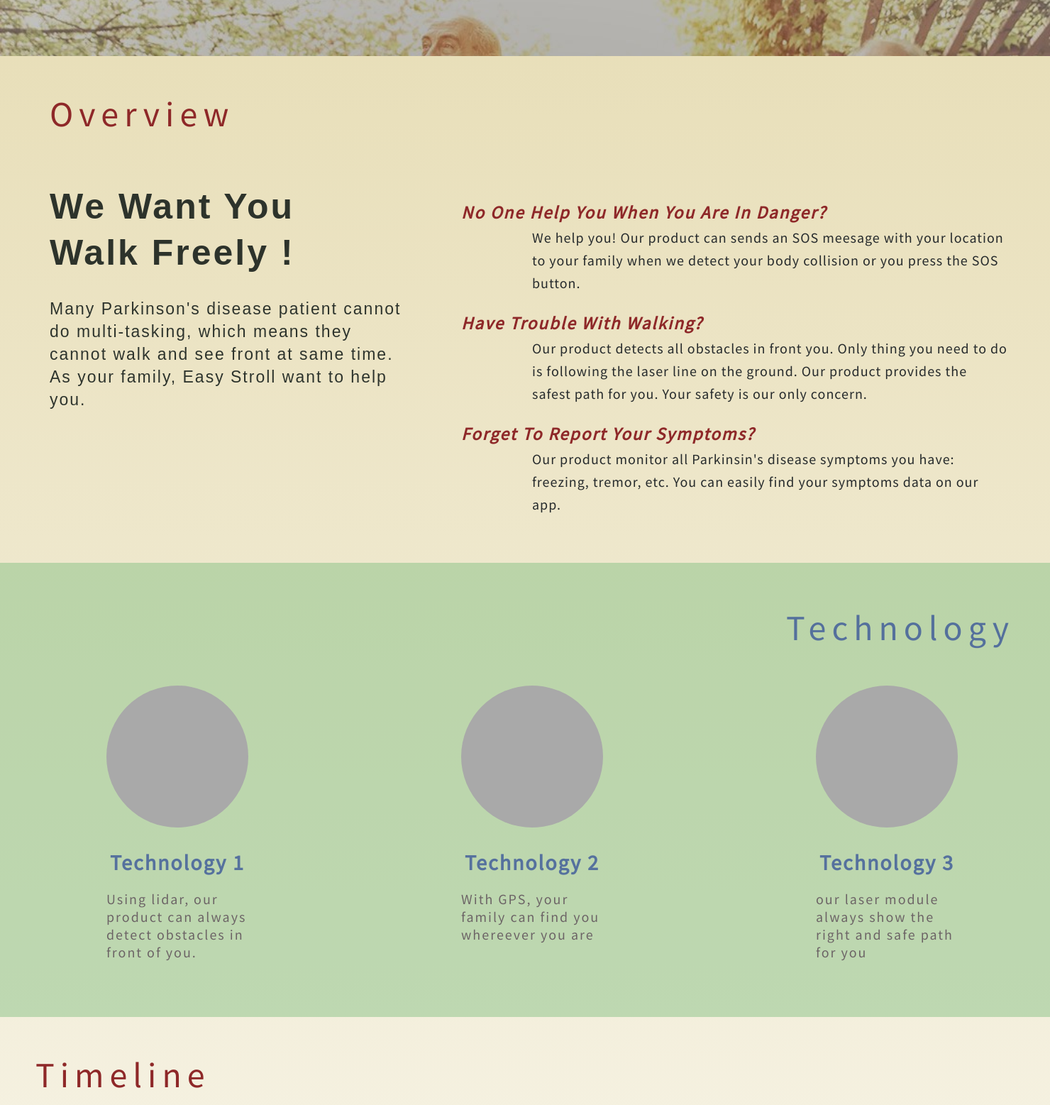
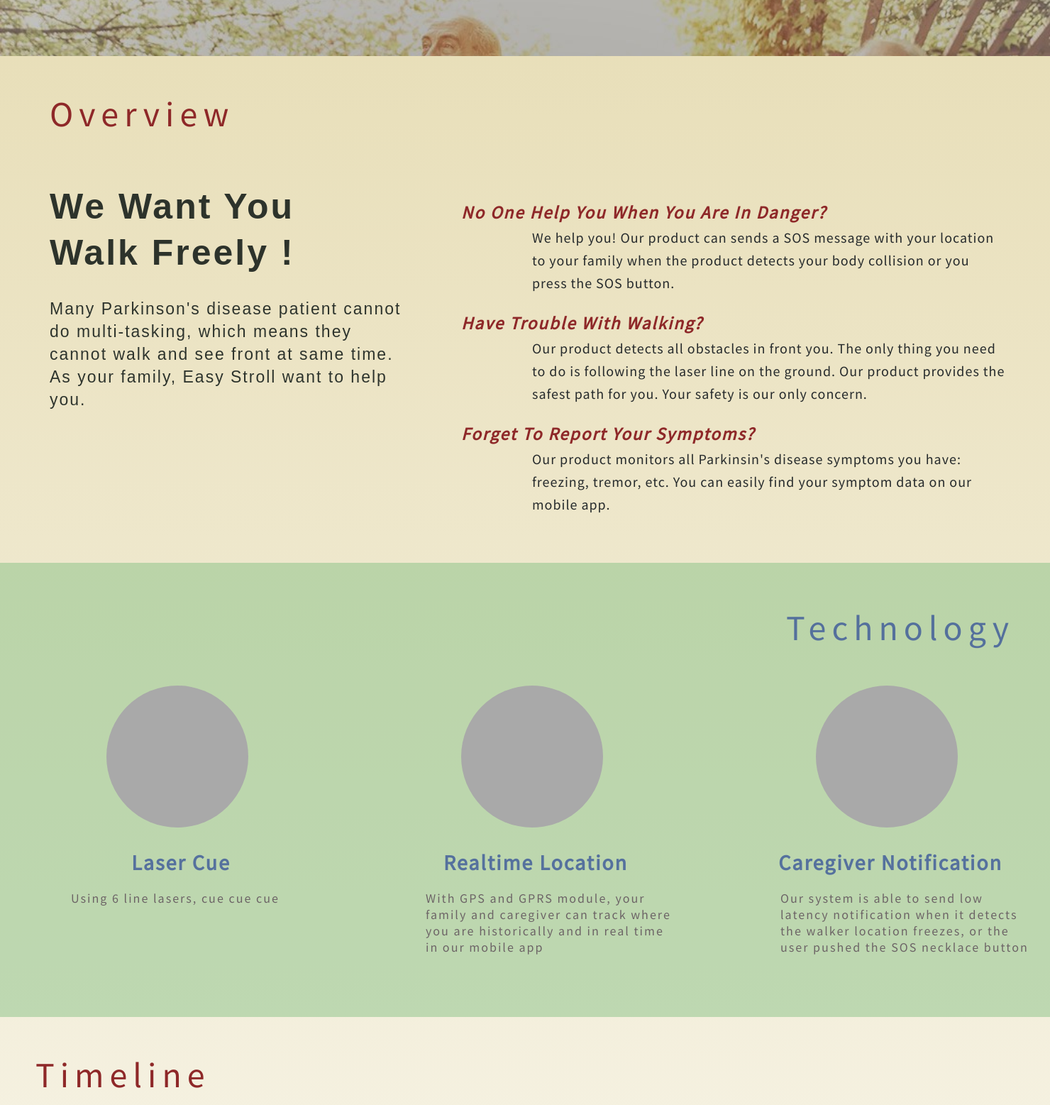
Before and after one commit to shirley737/website, a PHP site: page / in a window 1480 px wide. Shown: the part 1029-2586 px from the top of the page at 71% size. Run offline with PHP 8.4, Linux system fonts and the light colour scheme.

```diff
--- a/home.html
+++ b/home.html
@@ -52,11 +52,11 @@
                     </div>
                     <div class="column2">
                     <div class="para2">No One Help You When You Are In Danger?</div>
-                        <div class="para3">We help you! Our product can sends an SOS meesage with your location to your family when we detect your body collision or you press the SOS button.</div>
+                        <div class="para3">We help you! Our product can sends a SOS message with your location to your family when the product detects your body collision or you press the SOS button.</div>
                     <div class="para2">Have Trouble With Walking?</div>
-                        <div class="para3">Our product detects all obstacles in front you. Only thing you need to do is following the laser line on the ground. Our product provides the safest path for you. Your safety is our only concern.</div>
+                        <div class="para3">Our product detects all obstacles in front you. The only thing you need to do is following the laser line on the ground. Our product provides the safest path for you. Your safety is our only concern.</div>
                     <div class="para2">Forget To Report Your Symptoms?</div>
-                        <div class="para3">Our product monitor all Parkinsin's disease symptoms you have: freezing, tremor, etc. You can easily find your symptoms data on our app.</div>
+                        <div class="para3">Our product monitors all Parkinsin's disease symptoms you have: freezing, tremor, etc. You can easily find your symptom data on our mobile app.</div>
                     </div>
                 </div>
                 <div id="img">
@@ -70,16 +70,16 @@
 
                 <div class="row2">
                     <div class="column21">
-                        <div id="intro"> Technology 1</div>
-                        <div id ="explain">Using lidar, our product can always detect obstacles in front of you. </div>
+                        <div id="intro">Laser Cue</div>
+                        <div id ="explain">Using 6 line lasers, cue cue cue </div>
                     </div>
                      <div class="column22">
-                        <div id="intro">Technology 2</div>
-                        <div id ="explain">With GPS, your family can find you whereever you are </div>
+                        <div id="intro">Realtime Location</div>
+                        <div id ="explain">With GPS and GPRS module, your family and caregiver can track where you are historically and in real time in our mobile app</div>
                     </div>
                      <div class="column23">
-                         <div id="intro">Technology 3</div>
-                         <div id ="explain">our laser module always show the right and safe path for you </div>
+                         <div id="intro">Caregiver Notification</div>
+                         <div id ="explain">Our system is able to send low latency notification when it detects the walker location freezes, or the user pushed the SOS necklace button  </div>
                     </div>
     </div>
 </section>
--- a/style.css
+++ b/style.css
@@ -244,17 +244,20 @@ h2 {
 
 #intro{
 margin-top:230px;
+margin-left:-70px;
 text-align: center;
 font-weight: bold;
 font-size: 30px;
+min-width: 350px;
 }
 
 #explain{
+margin-left:-50px;
 margin-top:20px;
 text-align: left;
-font-size: 20px;
+font-size: 18px;
 color:#6a6363;
-max-width: 280px;
+min-width: 350px;
 }
 #banner3{
 		position: relative;
```
